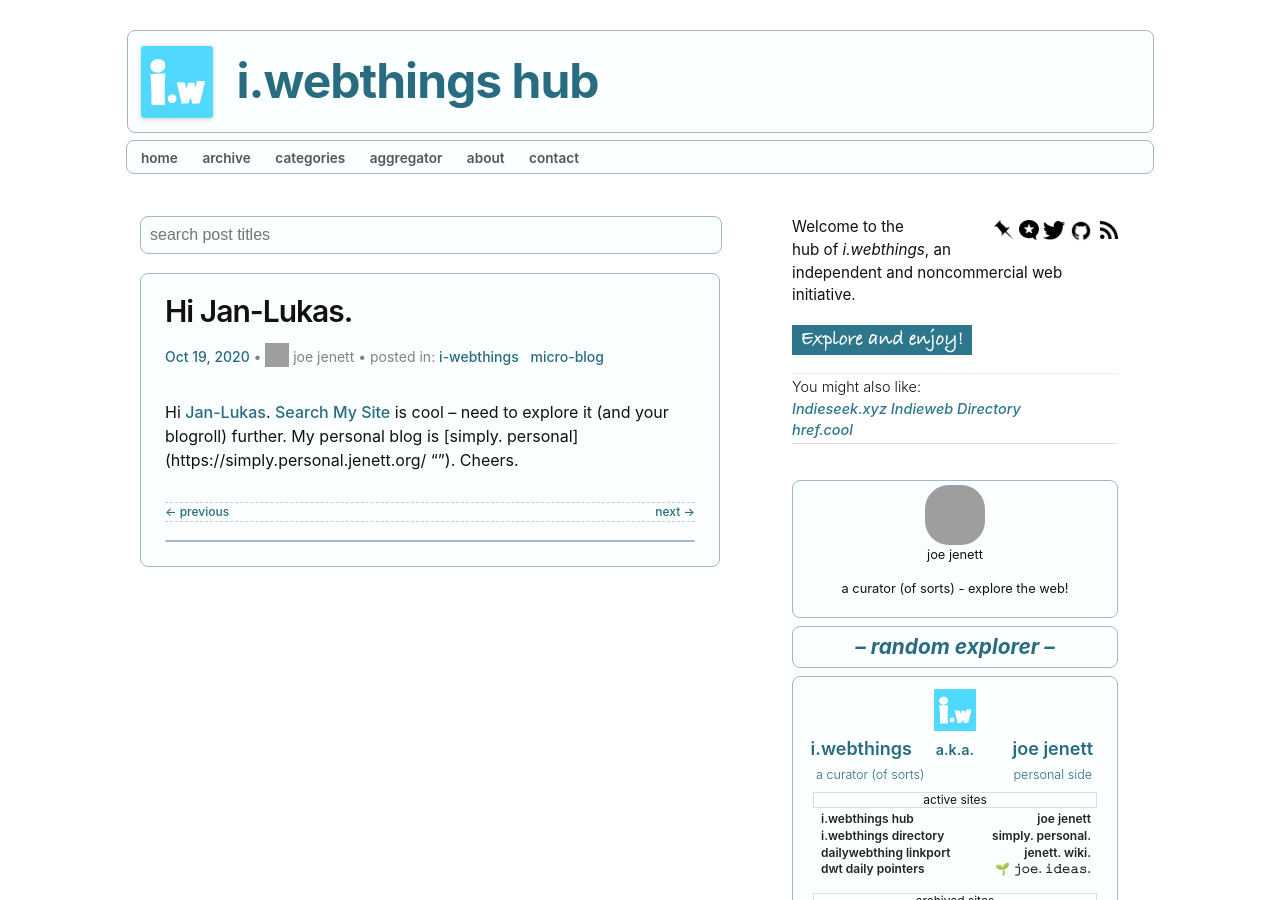
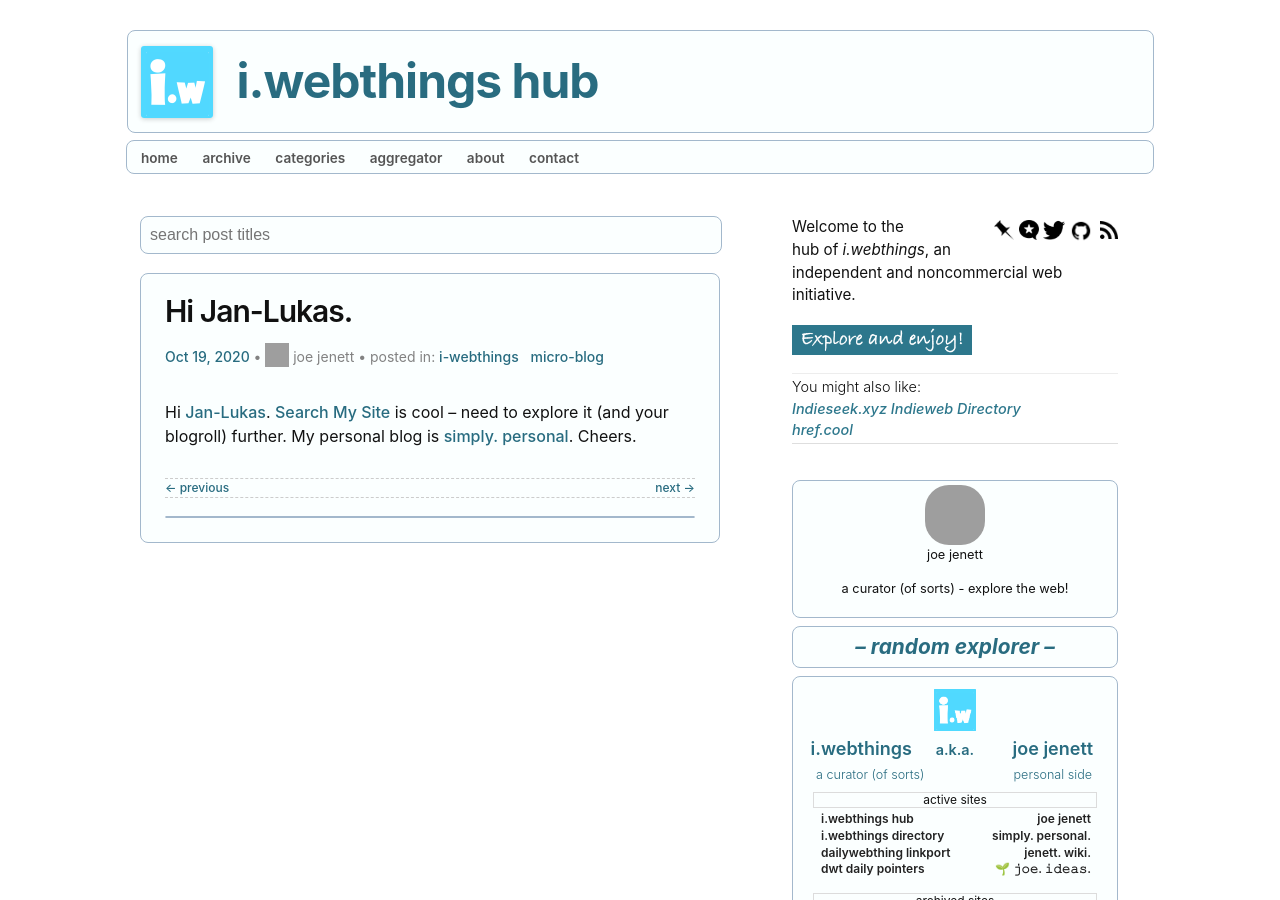
Before and after one commit to joejenett/i.webthings, a Jekyll site: the page built from _posts/2020-10-19-3949-2.md, in a window 1280 px wide and 900 px high. Built offline with Jekyll 4.4.1, drawn with Linux system fonts in a browser that asks for light colours; comment, search, counter and statistics services are not loaded; grey boxes are pictures that could not be loaded.

Commit message:
Update 2020-10-19-3949-2.md

```diff
--- a/_posts/2020-10-19-3949-2.md
+++ b/_posts/2020-10-19-3949-2.md
@@ -20,4 +20,4 @@ categories:
 kind:
   - Article
 ---
-Hi [Jan-Lukas](https://jlelse.blog/links/2020/10/searchmysite/). [Search My Site](https://searchmysite.net/ "Search My Site") is cool &#8211; need to explore it (and your blogroll) further. My personal blog is [simply. personal](https://simply.personal.jenett.org/ ""). Cheers.
+Hi [Jan-Lukas](https://jlelse.blog/links/2020/10/searchmysite/). [Search My Site](https://searchmysite.net/ "Search My Site") is cool &#8211; need to explore it (and your blogroll) further. My personal blog is [simply. personal](https://simply.personal.jenett.org/). Cheers.
```
